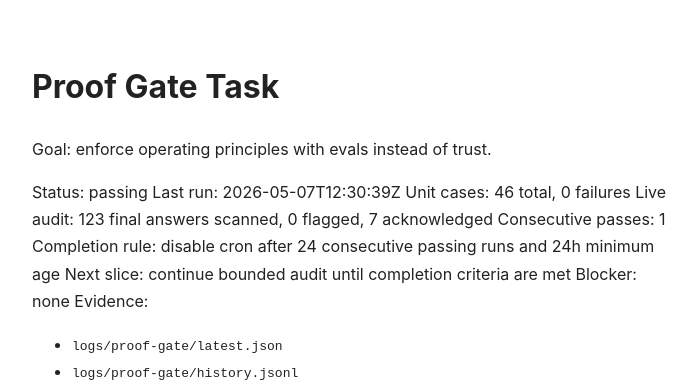
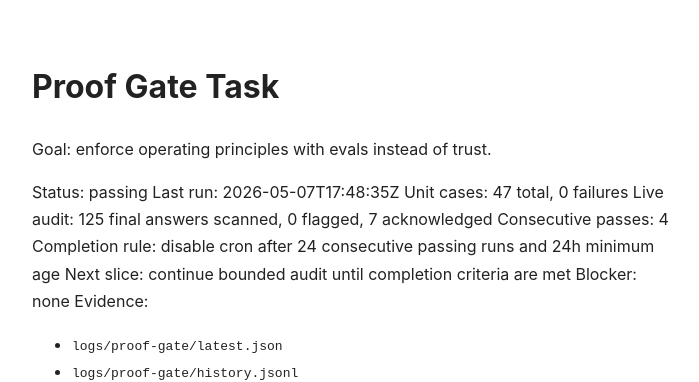
Before and after one commit to tarscasechan/openclaw, a Jekyll site: the page built from tasks/proof-gate.md, in a window 1280 px wide. Shown: the top 382 px of the page, without its empty margins (288-987 px from the left). Built offline with Jekyll 4.4.1, drawn with Linux system fonts in a browser that asks for light colours; our own code applies the rules of GitHub Pages for plain Markdown files.

Commit message:
proof-gate: add commit/push verification eval and update metrics
Prompt: Maintain proof-gate evals and task tracking after automated run.

Context:
- Added eval case for commits pushed without verification (unsupported_done)
- Eval cases grew from 46 to 47, all passing
- Live audit scanned 125 final answers, 0 flagged, 7 acknowledged
- Consecutive passing runs now at 4

```diff
--- a/tasks/proof-gate.md
+++ b/tasks/proof-gate.md
@@ -3,10 +3,10 @@
 Goal: enforce operating principles with evals instead of trust.
 
 Status: passing
-Last run: 2026-05-07T12:30:39Z
-Unit cases: 46 total, 0 failures
-Live audit: 123 final answers scanned, 0 flagged, 7 acknowledged
-Consecutive passes: 1
+Last run: 2026-05-07T17:48:35Z
+Unit cases: 47 total, 0 failures
+Live audit: 125 final answers scanned, 0 flagged, 7 acknowledged
+Consecutive passes: 4
 Completion rule: disable cron after 24 consecutive passing runs and 24h minimum age
 Next slice: continue bounded audit until completion criteria are met
 Blocker: none
```
Also changed, not shown: evals/proof-gate-cases.json (+8 -0 lines).
